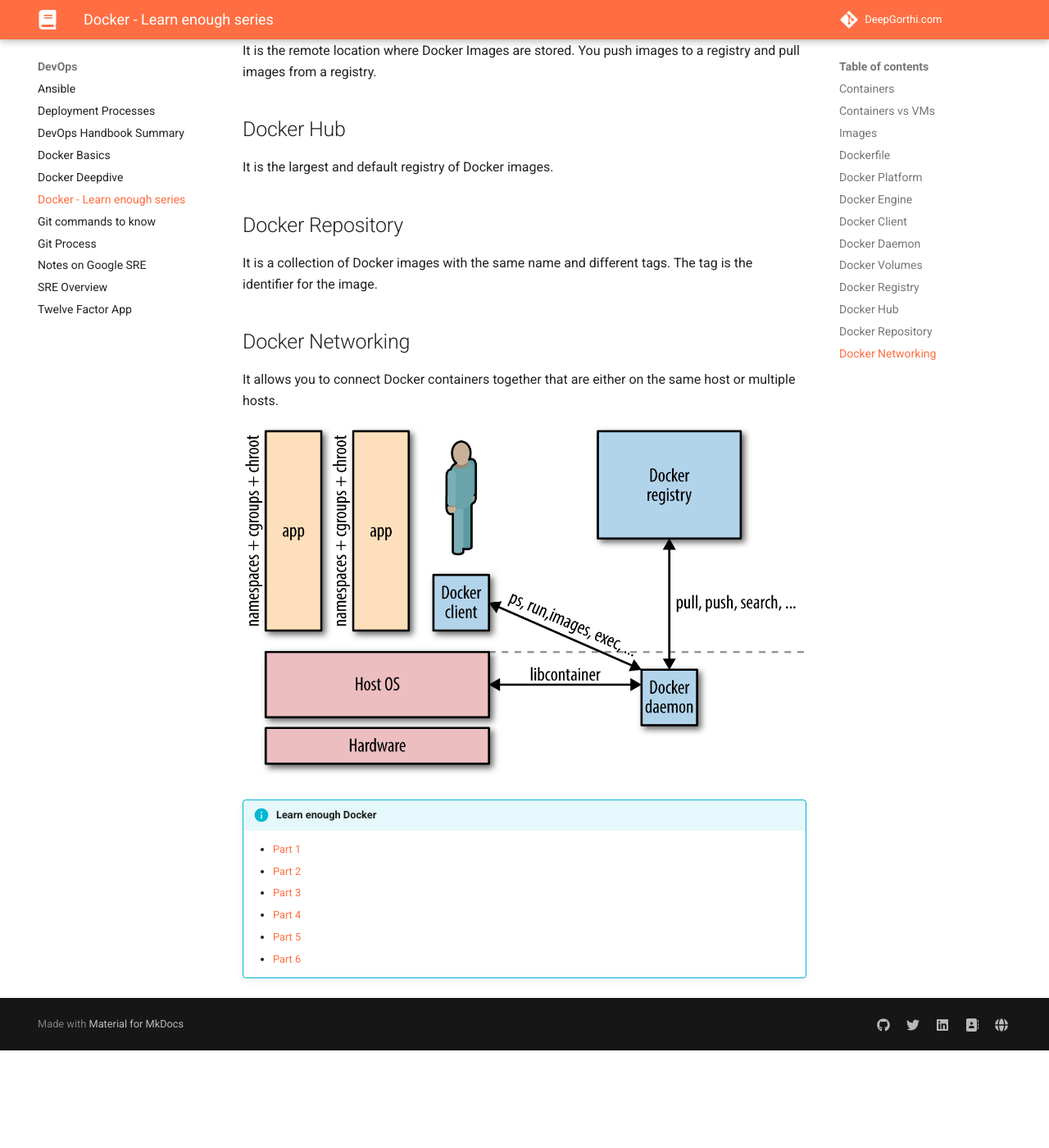
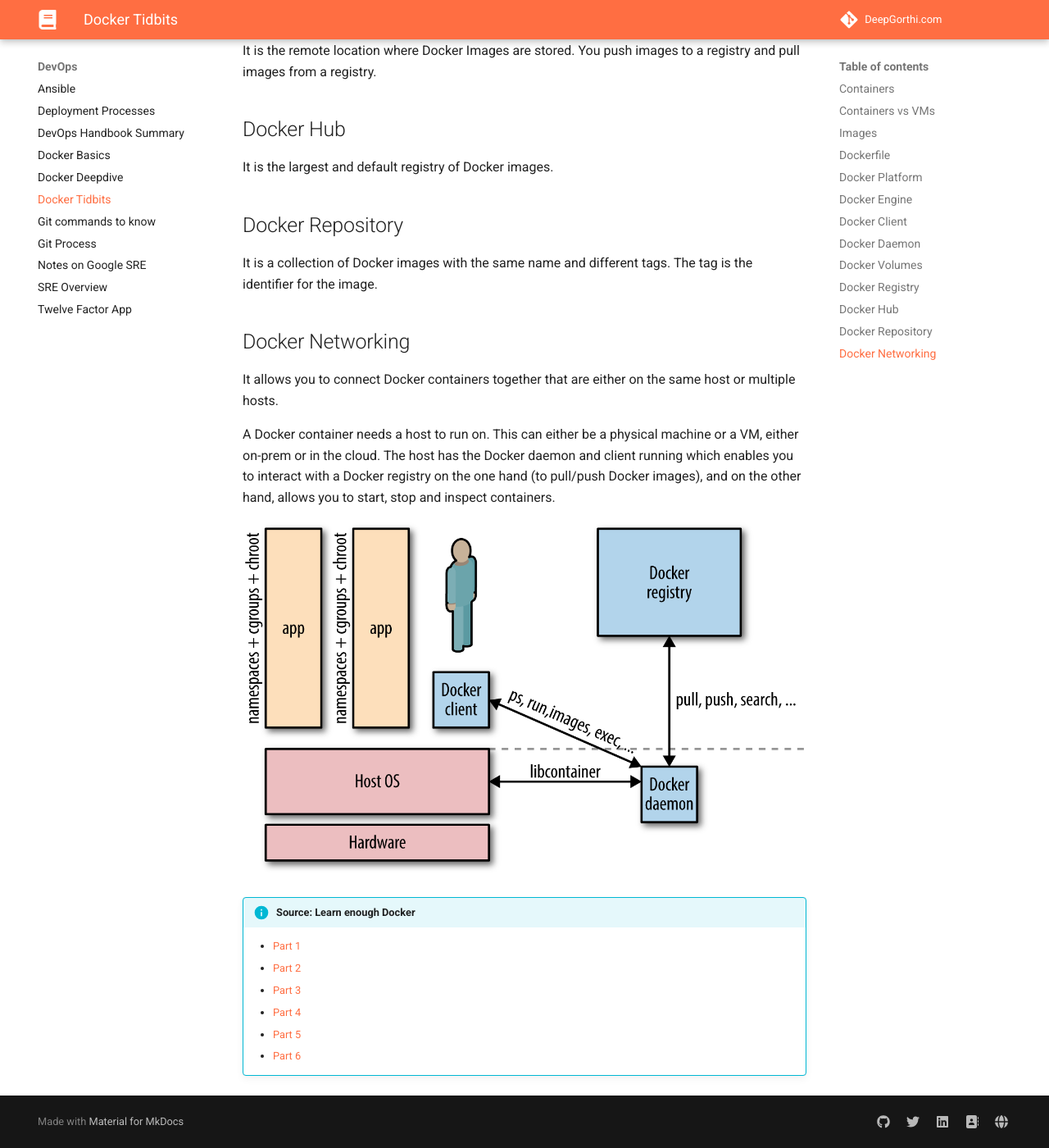
Before and after one commit to deepgorthi/dg-notes, an MkDocs documentation site: the page built from docs/DevOps/docker-tidbits.md, in a window 1280 px wide and 1400 px high, scrolled down 2349 px. Shown: the whole window at 82% size. Built offline with MkDocs 1.6.1 and Material for MkDocs 9.7.7, drawn with Linux system fonts in a browser that asks for light colours; before the commit the page ends 3630 px from its top, so only the background shows below that; some of the changed text lies outside the part shown.

Commit message:
docker tidbits and python webscraper notes

```diff
--- a/docs/DevOps/docker-tidbits.md
+++ b/docs/DevOps/docker-tidbits.md
@@ -1,6 +1,7 @@
-# Docker - Learn enough series
+# Docker Tidbits
 
 ## Containers
+
 - Containers are hugely helpful for improving security, reproducibility, and scalability in software development.
 - Docker is a platform to develop, deploy, and run applications inside containers.
 - A Docker container:
@@ -10,6 +11,7 @@
     - `Can be obtained from a remote location` — An offsite registry keeps an image for your container.
 
 ## Containers vs VMs
+
 The main difference between containers and VMs is in their architectural approach. The one big difference between containers and VMs is that containers *share* the host system’s kernel with other containers.
 
 - VM
@@ -61,9 +63,13 @@
 ## Docker Networking
 It allows you to connect Docker containers together that are either on the same host or multiple hosts.
 
+A Docker container needs a host to run on. This can either be a physical machine or a VM, either on-prem or in the cloud. The host has the Docker daemon and client running which enables you to interact with a Docker registry on the one hand (to pull/push Docker images), and on the other hand, allows you to start, stop and inspect containers.
+
 ![Docker flow](img/docker-flow.png)
 
-!!! info "Learn enough Docker"
+
+
+!!! info "Source: Learn enough Docker"
     - [Part 1](https://towardsdatascience.com/learn-enough-docker-to-be-useful-b7ba70caeb4b)
     - [Part 2](https://towardsdatascience.com/learn-enough-docker-to-be-useful-1c40ea269fa8)
     - [Part 3](https://towardsdatascience.com/learn-enough-docker-to-be-useful-b0b44222eef5)
```
Also changed, not shown: docs/DevOps/docker-basics.md (+1 -1 lines), docs/Python/python-webscraper.md (added, +43 -0 lines).
